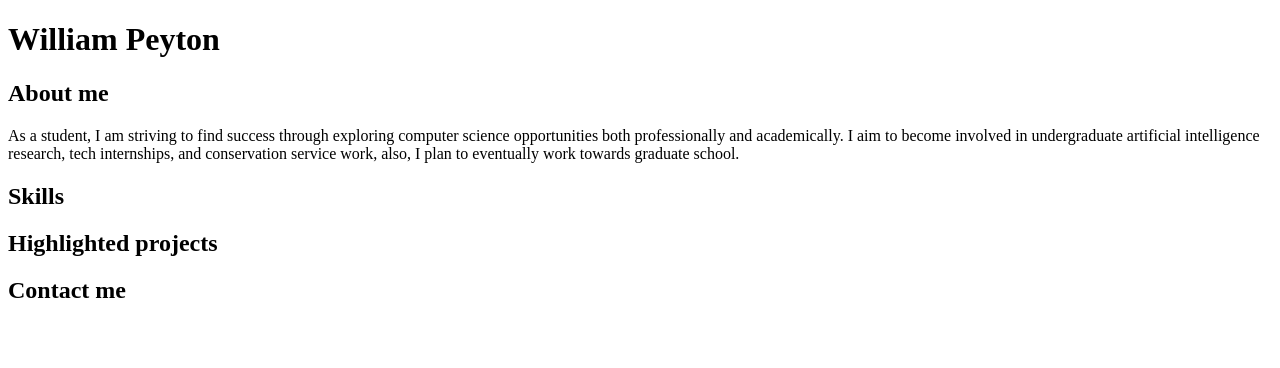
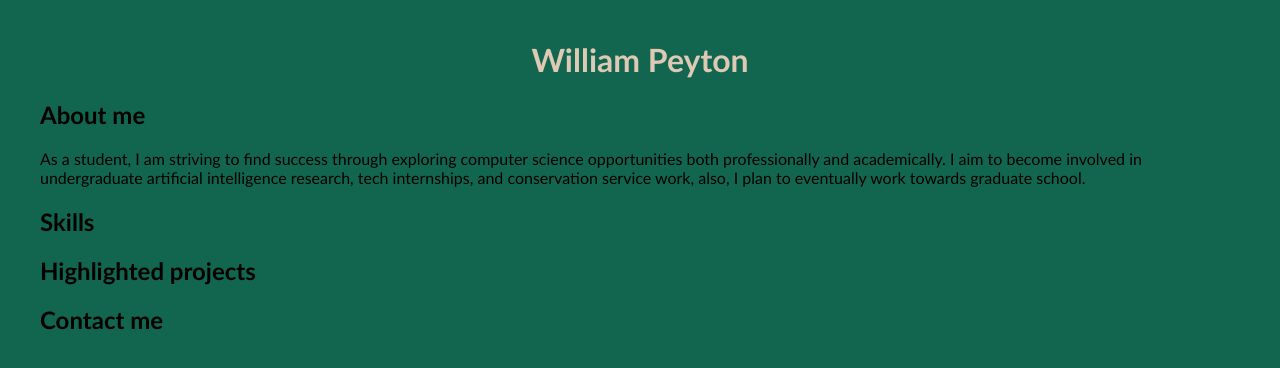
Before and after one commit to wtpeyton/wtpeyton.github.io, a plain HTML site: page index.html in a window 1280 px wide. Drawn offline with Linux system fonts and the light colour scheme.

Commit message:
I tried to change the colors by creating a body and h1 attributes. After I will specify changes to about me, skills,  highlighted projects, and contact me.

```diff
--- a/styles.css
+++ b/styles.css
@@ -0,0 +1,12 @@
+
+
+body {
+    background: #12664F;
+    font-family: 'Gill Sans', 'Gill Sans MT', Calibri, 'Trebuchet MS', sans-serif;
+    margin: 40px;
+}
+
+h1{
+    text-align: center;
+    color: #DDC9B4;
+}
```
Also changed, not shown: index.html (+1 -1 lines).
